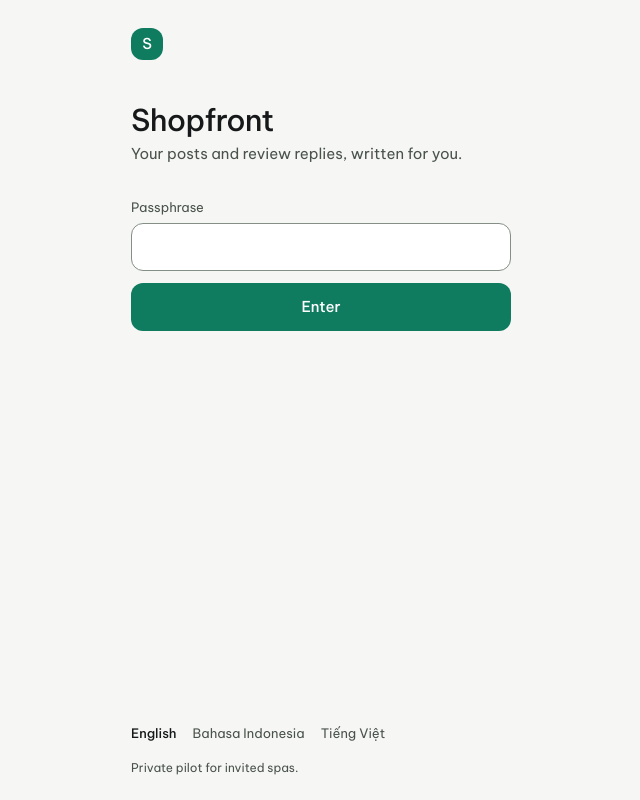
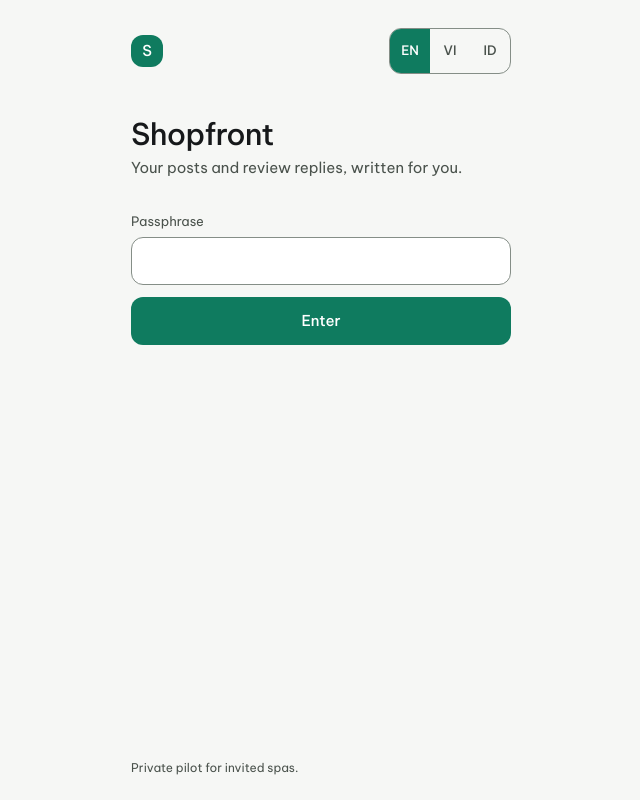
Before and after one commit to SiegfriedBz/inst-gen, a Next.js app: page /enter in a window 1280 px wide. Shown: the whole page, without its empty margins (319-959 px from the left). Built offline with nearby package versions, Linux system fonts and the light colour scheme; no server answers.

Commit message:
feat(web): move the language switch to the top right
Co-Authored-By: Claude Opus 5.5 <noreply@anthropic.com>
Claude-Session: https://claude.ai/code/session_01JieNVqAMU49ooY6HCBD9UQ

```diff
--- a/app/enter/page.tsx
+++ b/app/enter/page.tsx
@@ -8,7 +8,10 @@ export default async function EnterPage() {
   const t = await getTranslations('enter');
   return (
     <main className="flex flex-1 flex-col">
-      <ShopfrontMark />
+      <header className="flex items-center justify-between gap-2">
+        <ShopfrontMark />
+        <LanguageSwitch returnTo="/enter" />
+      </header>
       <h1 className="mt-11 text-[30px] leading-[1.1] font-medium tracking-[-0.02em]">
         {meta('title')}
       </h1>
@@ -16,8 +19,7 @@ export default async function EnterPage() {
         {meta('description')}
       </p>
       <SignInForm />
-      <LanguageSwitch returnTo="/enter" />
-      <p className="mt-1 text-xs text-ink-secondary">{t('footer')}</p>
+      <p className="mt-auto pt-10 text-xs text-ink-secondary">{t('footer')}</p>
     </main>
   );
 }
--- a/app/page.tsx
+++ b/app/page.tsx
@@ -14,18 +14,20 @@ export default async function HomePage() {
   const t = await getTranslations('home');
   return (
     <main className="flex flex-1 flex-col">
-      <header className="flex items-center justify-between">
+      <header className="flex items-center justify-between gap-2">
         <ShopfrontMark />
-        <span className="rounded-control bg-accent-tint px-3 py-1 text-[13px] text-accent-tint-ink">
-          {name}
-        </span>
+        <div className="flex min-w-0 items-center gap-2">
+          <LanguageSwitch returnTo="/" />
+          <span className="min-w-0 truncate rounded-control bg-accent-tint px-3 py-1 text-[13px] text-accent-tint-ink">
+            {name}
+          </span>
+        </div>
       </header>
       <h1 className="mt-11 text-[26px] leading-[1.15] font-medium tracking-[-0.02em]">
         {t('welcome', { name })}
       </h1>
       <BrandHome ownerId={ownerId} imagesOn={imagesOn(ownerId)} />
-      <LanguageSwitch returnTo="/" />
-      <p className="mt-1 text-xs text-ink-secondary">{t('signedIn')}</p>
+      <p className="mt-auto pt-10 text-xs text-ink-secondary">{t('signedIn')}</p>
     </main>
   );
 }
--- a/components/language-switch.tsx
+++ b/components/language-switch.tsx
@@ -1,25 +1,34 @@
 import { getLocale, getTranslations } from 'next-intl/server';
 import { setLocale } from '@/app/language/actions';
-import { LOCALE_NAMES, LOCALES } from '@/lib/i18n/locale';
+import { LOCALE_NAMES, type Locale } from '@/lib/i18n/locale';
 
-// The row of languages at the bottom of every screen. A plain form, so it
-// works without JavaScript.
+// The three languages at the top right of every screen, as short codes: full
+// names don't fit beside the logo at 360px (docs/specs/platform/home-tabs).
+// Each code carries its language's own name for screen readers. A plain
+// form, so it works without JavaScript.
+const SWITCH_ORDER = ['en', 'vi', 'id'] as const satisfies readonly Locale[];
+
 export async function LanguageSwitch({ returnTo }: { returnTo: string }) {
   const current = await getLocale();
   const t = await getTranslations('language');
   return (
-    <nav aria-label={t('label')} className="mt-auto pt-10">
-      <form action={setLocale} className="-mx-2 flex flex-wrap">
+    <nav aria-label={t('label')} className="shrink-0">
+      <form
+        action={setLocale}
+        className="flex overflow-hidden rounded-control border border-edge text-[13px] font-medium"
+      >
         <input type="hidden" name="returnTo" value={returnTo} />
-        {LOCALES.map((code) =>
+        {SWITCH_ORDER.map((code) =>
           code === current ? (
             <span
               key={code}
               lang={code}
               aria-current="true"
-              className="inline-flex min-h-11 items-center px-2 text-[13px] font-medium text-ink"
+              title={LOCALE_NAMES[code]}
+              className="inline-flex min-h-11 min-w-10 items-center justify-center bg-accent px-2 text-on-accent"
             >
-              {LOCALE_NAMES[code]}
+              <span className="sr-only">{LOCALE_NAMES[code]}</span>
+              <span aria-hidden="true">{code.toUpperCase()}</span>
             </span>
           ) : (
             <button
@@ -28,9 +37,11 @@ export async function LanguageSwitch({ returnTo }: { returnTo: string }) {
               name="locale"
               value={code}
               lang={code}
-              className="inline-flex min-h-11 items-center rounded-control px-2 text-[13px] text-ink-secondary underline-offset-4 outline-none hover:underline focus-visible:ring-2 focus-visible:ring-accent"
+              aria-label={LOCALE_NAMES[code]}
+              title={LOCALE_NAMES[code]}
+              className="inline-flex min-h-11 min-w-10 items-center justify-center px-2 text-ink-secondary outline-none focus-visible:ring-2 focus-visible:ring-accent focus-visible:ring-inset"
             >
-              {LOCALE_NAMES[code]}
+              {code.toUpperCase()}
             </button>
           ),
         )}
```
Also changed, not shown: 2 other files (tests, documents, lock files or other folders).
